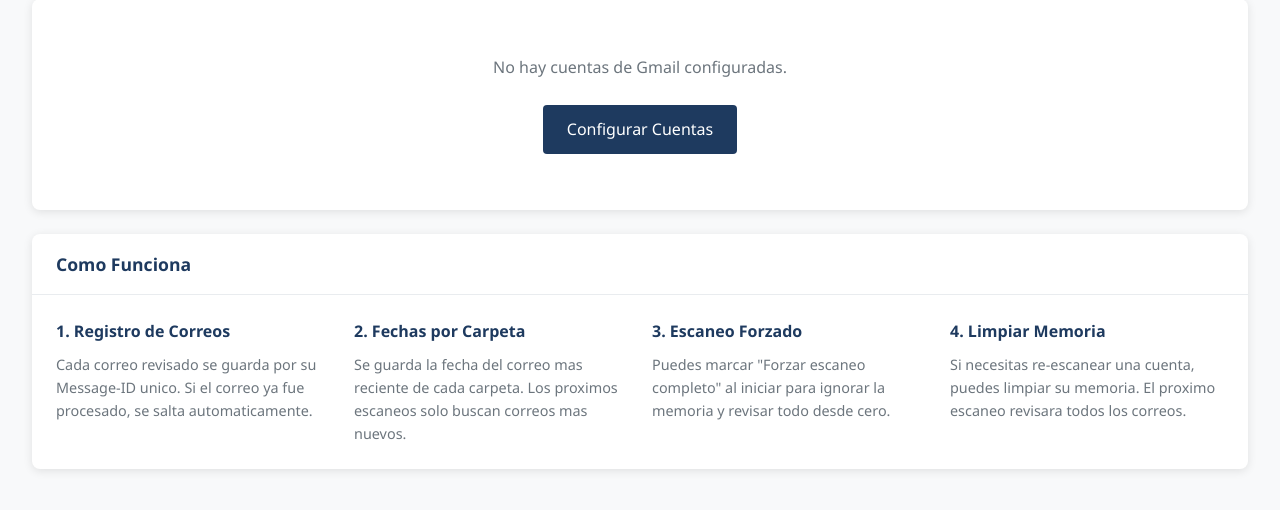
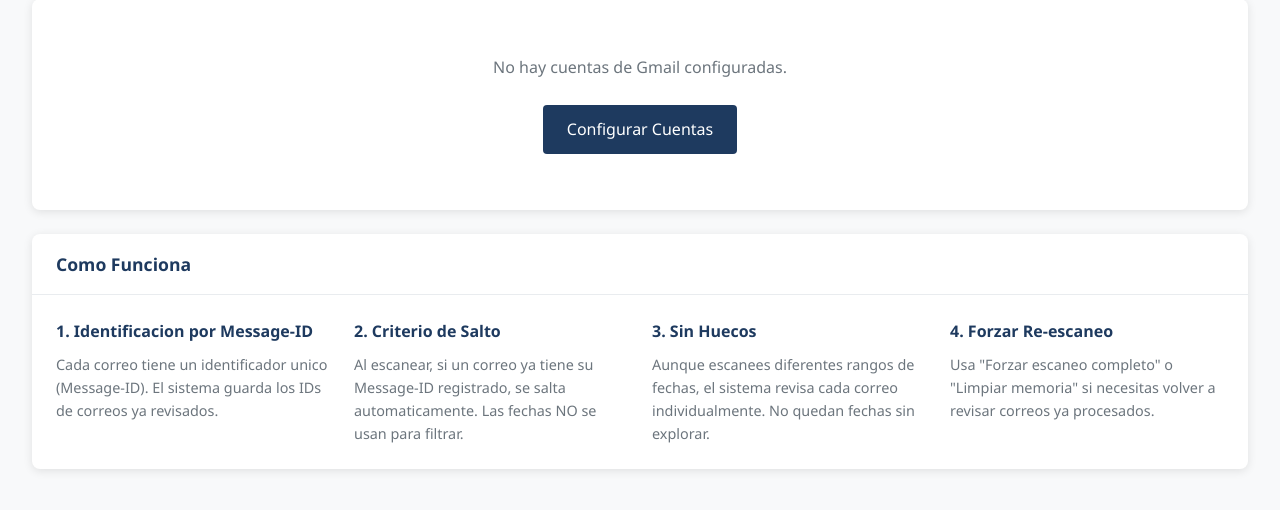
Before and after one commit to ayres-productores/scraper, a Flask app: page /extractor/memoria in a window 1280 px wide. Shown: the part 172-682 px from the top of the page. Run offline with Flask 3, Linux system fonts and the light colour scheme; a user stored in the database is signed in; data that the repository does not hold is empty; some libraries are stand-ins or nearby versions.

Commit message:
Corregir criterio de memoria: solo Message-ID, no fechas
- El UNICO criterio para saltar correos es el Message-ID
- Las fechas NO se usan para filtrar (evita dejar huecos)
- HistorialEscaneoCarpeta es solo informativo/estadistico
- Actualizada documentacion en codigo y UI

```diff
--- a/app/extractor/motor.py
+++ b/app/extractor/motor.py
@@ -227,23 +227,19 @@ class MotorExtractorWeb:
 
                     self.registrar(f"Escaneando: {carpeta}")
 
-                    # Construir criterios de búsqueda
+                    # Construir criterios de búsqueda (solo usa fechas del usuario, NO de memoria)
                     criterios = []
 
-                    # Si no se fuerza escaneo, usar la última fecha escaneada
-                    fecha_busqueda = fecha_desde
-                    if not forzar_escaneo and not fecha_desde:
-                        ultima_fecha = HistorialEscaneoCarpeta.obtener_ultima_fecha(cuenta.id, carpeta)
-                        if ultima_fecha:
-                            fecha_busqueda = ultima_fecha.date()
-                            self.registrar(f"Buscando solo correos desde: {fecha_busqueda.strftime('%d/%m/%Y')}")
-
-                    if fecha_busqueda:
-                        criterios.append(f'SINCE {fecha_busqueda.strftime("%d-%b-%Y")}')
+                    # Las fechas son las que el usuario selecciono, no las de memoria
+                    if fecha_desde:
+                        criterios.append(f'SINCE {fecha_desde.strftime("%d-%b-%Y")}')
                     if fecha_hasta:
                         criterios.append(f'BEFORE {fecha_hasta.strftime("%d-%b-%Y")}')
 
                     cadena_busqueda = ' '.join(criterios) if criterios else 'ALL'
+
+                    # La memoria se usa SOLO para saltar correos individuales por Message-ID
+                    # NO para filtrar por fechas (eso podria dejar huecos)
 
                     resultado, mensajes = mail.search(None, cadena_busqueda)
                     if resultado != 'OK':
@@ -288,10 +284,14 @@ class MotorExtractorWeb:
                         # Obtener Message-ID para verificar si ya fue procesado
                         message_id = msg.get('Message-ID', '') or msg.get('Message-Id', '')
                         if not message_id:
-                            # Generar un ID basado en otros campos si no hay Message-ID
+                            # Generar un ID unico basado en contenido si no hay Message-ID
                             message_id = hashlib.md5(correo_crudo[:1000]).hexdigest()
 
-                        # Verificar si este correo ya fue procesado
+                        # ============================================================
+                        # CRITERIO UNICO DE SALTO: Message-ID ya procesado
+                        # Este es el UNICO criterio para saltar un correo.
+                        # NO usamos fechas para filtrar (eso dejaria huecos).
+                        # ============================================================
                         if not forzar_escaneo and CorreoProcesado.ya_procesado(cuenta.id, message_id, carpeta):
                             correos_saltados += 1
                             continue
--- a/app/templates/extractor/memoria.html
+++ b/app/templates/extractor/memoria.html
@@ -97,20 +97,20 @@
     <div class="card-body">
         <div class="info-grid">
             <div class="info-item">
-                <h4>1. Registro de Correos</h4>
-                <p>Cada correo revisado se guarda por su Message-ID unico. Si el correo ya fue procesado, se salta automaticamente.</p>
+                <h4>1. Identificacion por Message-ID</h4>
+                <p>Cada correo tiene un identificador unico (Message-ID). El sistema guarda los IDs de correos ya revisados.</p>
             </div>
             <div class="info-item">
-                <h4>2. Fechas por Carpeta</h4>
-                <p>Se guarda la fecha del correo mas reciente de cada carpeta. Los proximos escaneos solo buscan correos mas nuevos.</p>
+                <h4>2. Criterio de Salto</h4>
+                <p>Al escanear, si un correo ya tiene su Message-ID registrado, se salta automaticamente. Las fechas NO se usan para filtrar.</p>
             </div>
             <div class="info-item">
-                <h4>3. Escaneo Forzado</h4>
-                <p>Puedes marcar "Forzar escaneo completo" al iniciar para ignorar la memoria y revisar todo desde cero.</p>
+                <h4>3. Sin Huecos</h4>
+                <p>Aunque escanees diferentes rangos de fechas, el sistema revisa cada correo individualmente. No quedan fechas sin explorar.</p>
             </div>
             <div class="info-item">
-                <h4>4. Limpiar Memoria</h4>
-                <p>Si necesitas re-escanear una cuenta, puedes limpiar su memoria. El proximo escaneo revisara todos los correos.</p>
+                <h4>4. Forzar Re-escaneo</h4>
+                <p>Usa "Forzar escaneo completo" o "Limpiar memoria" si necesitas volver a revisar correos ya procesados.</p>
             </div>
         </div>
     </div>
```
Also changed, not shown: app/models.py (+14 -2 lines).
